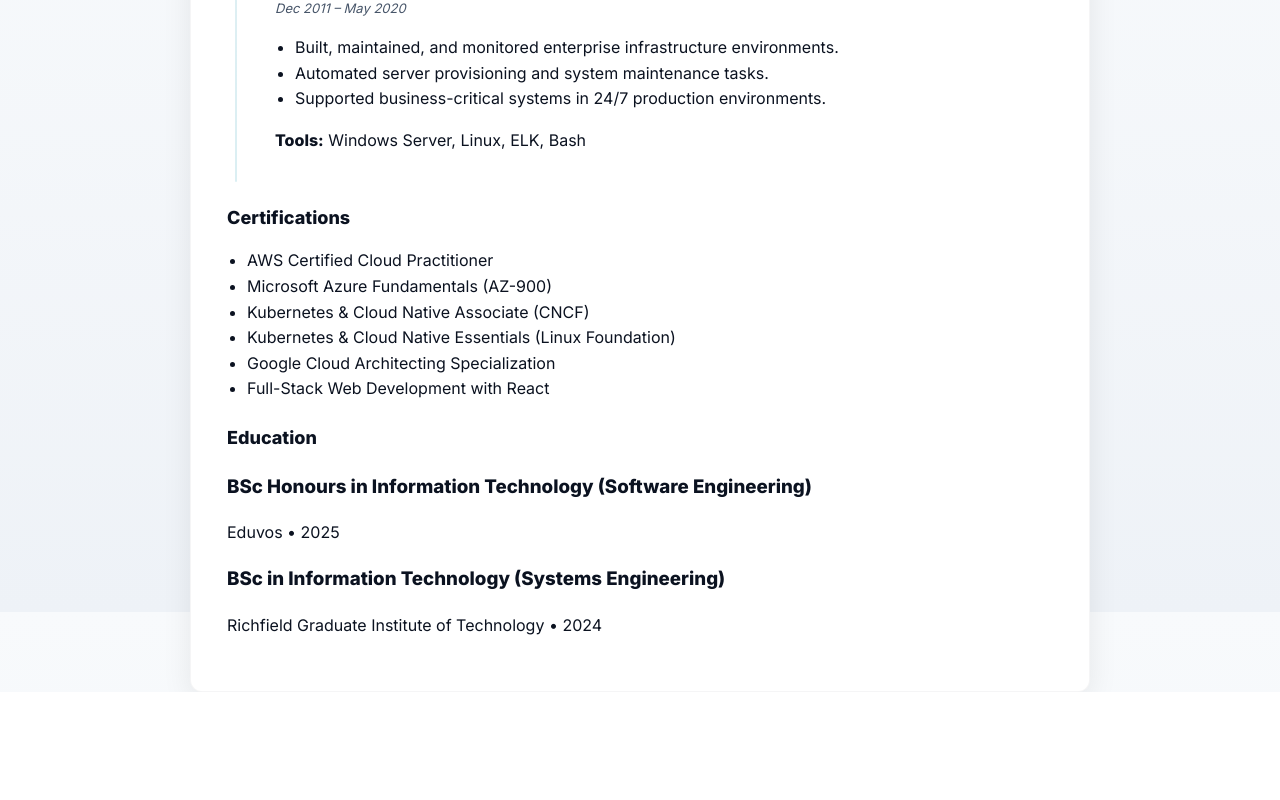
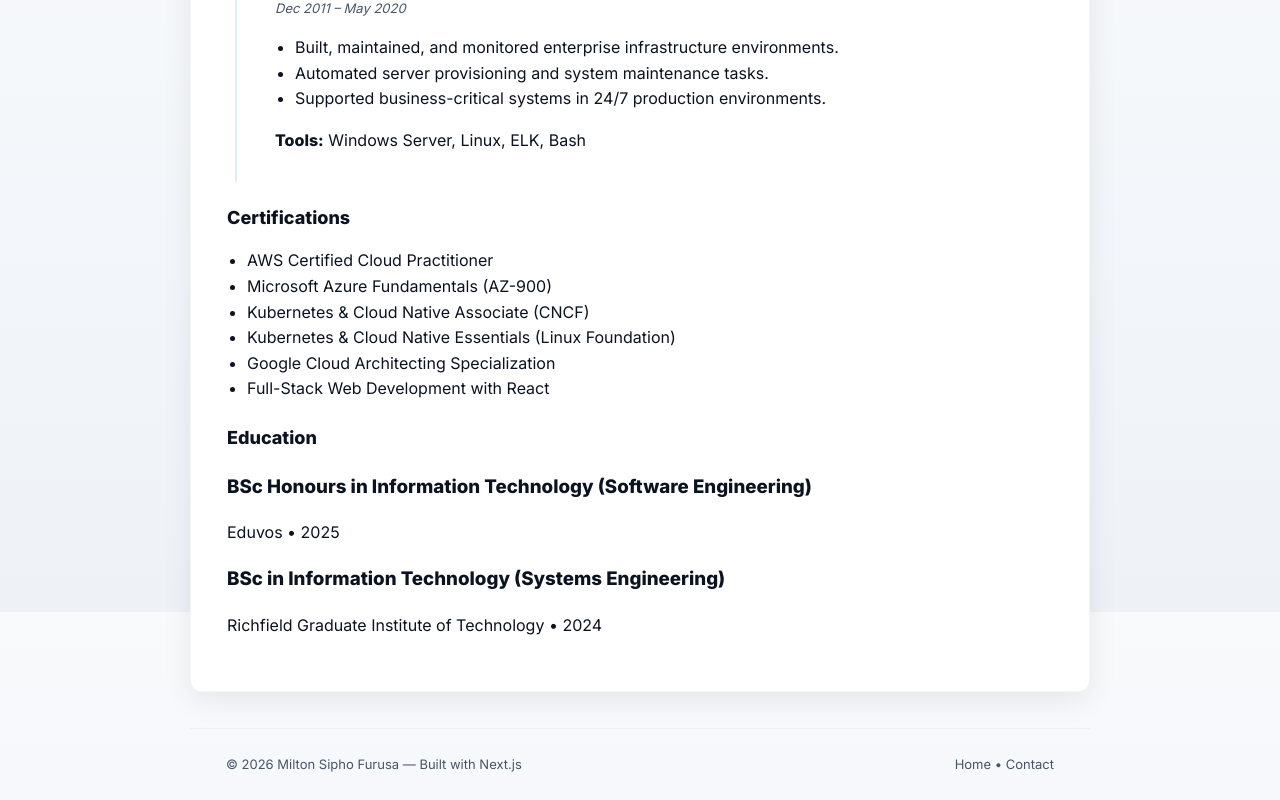
Before and after one commit to msfurusa/miltonf-cv-app, a Next.js app: page / in a window 1280 px wide. Shown: the part 1788-2588 px from the top of the page. Before the commit the page ends 2480 px from the top, so only its background shows below. Built offline with nearby package versions, Linux system fonts and the light colour scheme.

Commit message:
feat(ui): add Footer component and styles; render in RootLayout

```diff
--- a/app/globals.css
+++ b/app/globals.css
@@ -160,3 +160,15 @@
 .skills-grid{display:flex;flex-wrap:wrap;margin-top:8px}
 .skill-chip{background:#f1f8fb;border-radius:999px;padding:6px 10px;margin:6px 8px 6px 0;color:#024047;font-weight:500;font-size:13px;transition:transform .12s ease}
 .skill-chip:hover{transform:translateY(-3px)}
+
+/* footer */
+.site-footer{margin-top:36px;color:#475569;font-size:13px}
+.site-footer .footer-inner{max-width:900px;margin:18px auto;padding:12px 36px;border-top:1px solid rgba(15,23,36,0.04);display:flex;align-items:center;justify-content:space-between;gap:12px}
+.site-footer .footer-text{margin:0}
+.site-footer .footer-links a{color:var(--muted);text-decoration:none}
+.site-footer .footer-links a:hover{text-decoration:underline}
+
+@media (max-width:600px){
+  .site-footer .footer-inner{padding:12px 18px;flex-direction:column;align-items:flex-start}
+  .site-footer .footer-links{margin-top:8px}
+}
--- a/app/layout.tsx
+++ b/app/layout.tsx
@@ -1,6 +1,7 @@
 import "./globals.css";
 import type { ReactNode } from "react";
 import { Inter } from "next/font/google";
+import Footer from "../components/Footer";
 
 const inter = Inter({
   subsets: ["latin"],
@@ -17,7 +18,10 @@
 export default function RootLayout({ children }: { children: ReactNode }) {
   return (
     <html lang="en" className={inter.className}>
-      <body>{children}</body>
+      <body>
+        {children}
+        <Footer />
+      </body>
     </html>
   );
 }
--- /dev/null
+++ b/components/Footer.tsx
@@ -0,0 +1,18 @@
+import React from "react";
+import Link from "next/link";
+
+export default function Footer() {
+  const year = new Date().getFullYear();
+  return (
+    <footer className="site-footer">
+      <div className="footer-inner">
+        <p className="footer-text">© {year} Milton Sipho Furusa — Built with Next.js</p>
+        <p className="footer-links">
+          <Link href="/" aria-label="Home">Home</Link>
+          {' • '}
+          <a href="mailto:msfurusa@gmail.com">Contact</a>
+        </p>
+      </div>
+    </footer>
+  );
+}
```
